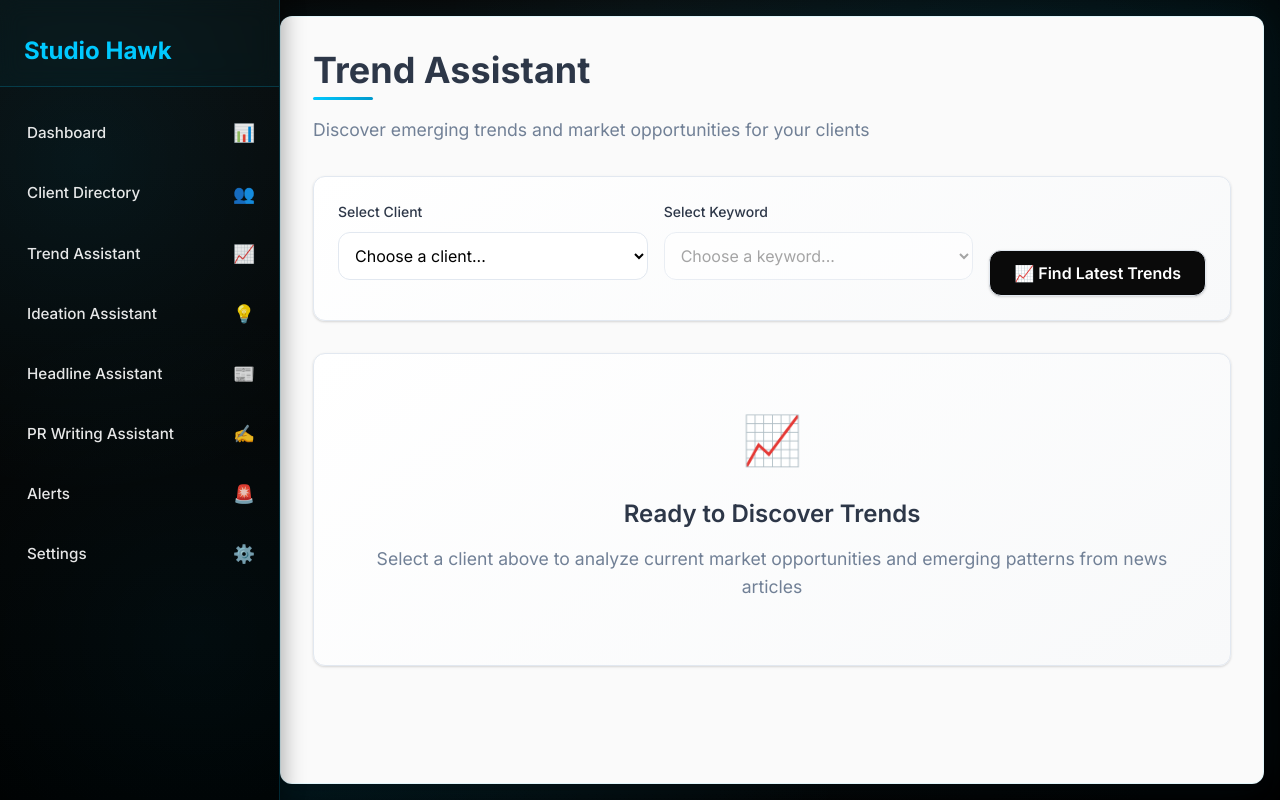
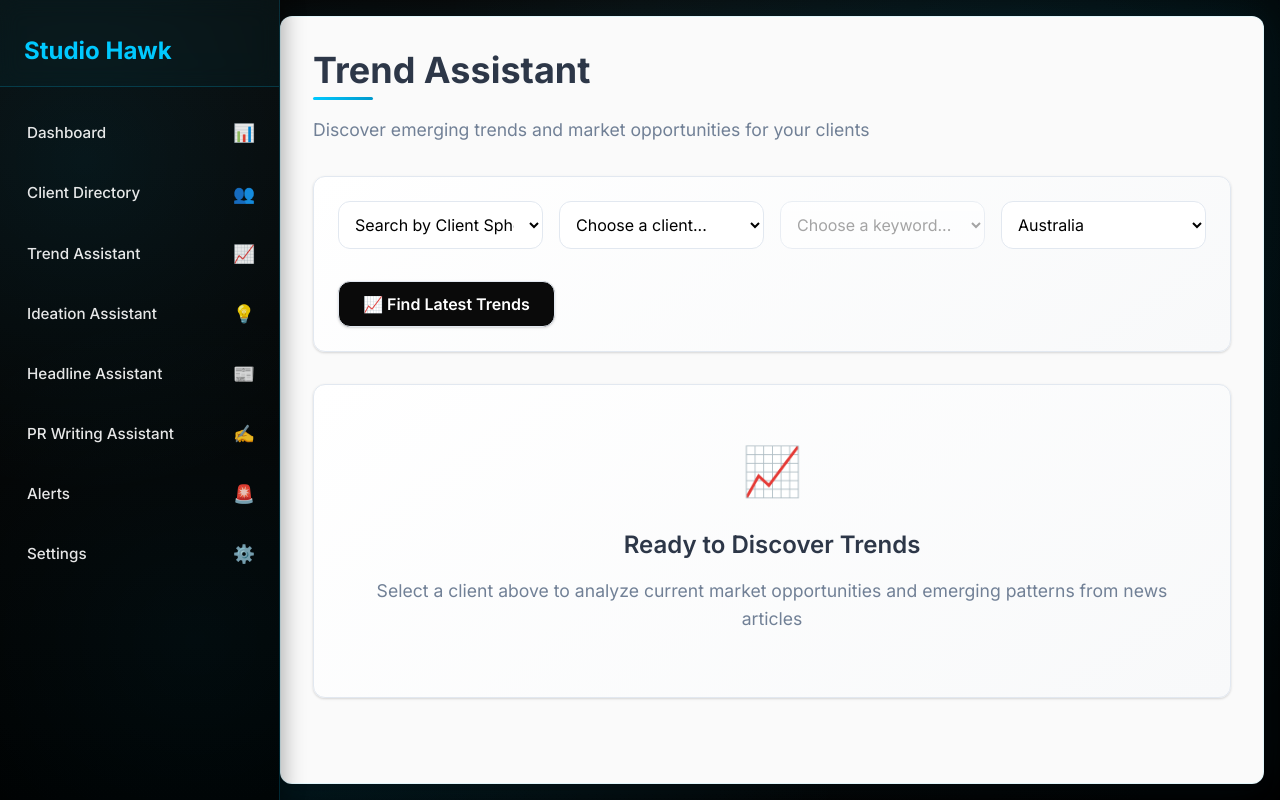
Before and after one commit to dani-studiohawk/SH-Internal-Tool, a Next.js app: page /trend-assistant in a window 1280 px wide. Built offline with nearby package versions, Linux system fonts and the light colour scheme.

Commit message:
trend spotter

```diff
--- a/pages/api/analyze-trends.js
+++ b/pages/api/analyze-trends.js
@@ -23,6 +23,8 @@ export default async function handler(req, res) {
     const articlesText = articles.map(article =>
       `Title: ${article.title}\nDescription: ${article.description}\nPublished: ${article.publishedAt}`
     ).join('\n\n');
+
+    console.log('Articles received for analysis:', articles);
 
     const prompt = `Analyze the following news articles related to "${keyword}" and identify emerging trends.
 
--- a/pages/trend-assistant.js
+++ b/pages/trend-assistant.js
@@ -9,7 +9,10 @@ export default function TrendAssistant() {
   const [clients, setClients] = useState([]);
   const [selectedClient, setSelectedClient] = useState('');
   const [selectedKeyword, setSelectedKeyword] = useState('');
+  const [selectedLocation, setSelectedLocation] = useState('Australia');
+  const [customKeyword, setCustomKeyword] = useState('');
   const [error, setError] = useState('');
+  const [mode, setMode] = useState('client');
 
   useEffect(() => {
     const stored = localStorage.getItem('clients');
@@ -28,9 +31,29 @@ export default function TrendAssistant() {
         const storedKeyword = localStorage.getItem(`keyword_${clientId}`);
         if (storedTrends) {
           setTrends(JSON.parse(storedTrends));
+          if (clientId === "custom") {
+            setSelectedClient("");
+            setSelectedKeyword("custom");
+            if (storedKeyword) {
+              setCustomKeyword(storedKeyword);
+            }
+          } else {
             setSelectedClient(clientId);
             if (storedKeyword) {
+              const client = clients.find(c => c.id == clientId);
+              if (client && client.spheres) {
+                const keywords = client.spheres.split(',').map(k => k.trim()).filter(k => k.length > 0);
+                if (keywords.includes(storedKeyword)) {
                   setSelectedKeyword(storedKeyword);
+                } else {
+                  setSelectedKeyword("custom");
+                  setCustomKeyword(storedKeyword);
+                }
+              } else {
+                setSelectedKeyword("custom");
+                setCustomKeyword(storedKeyword);
+              }
+            }
           }
         }
       }
@@ -39,6 +62,7 @@ export default function TrendAssistant() {
 
   useEffect(() => {
     // Reset keyword selection when client changes
+    if (mode === 'client') {
       setSelectedKeyword('');
       if (selectedClient) {
         const client = clients.find(c => c.id == selectedClient);
@@ -51,24 +75,56 @@ export default function TrendAssistant() {
           }
         }
       }
-  }, [selectedClient, clients]);
+    }
+  }, [selectedClient, clients, mode]);
+
+  useEffect(() => {
+    if (mode === 'custom') {
+      setSelectedClient('');
+      setSelectedKeyword('custom');
+    } else {
+      setSelectedKeyword('');
+      setCustomKeyword('');
+    }
+  }, [mode]);
+
+  useEffect(() => {
+    const options = getLocationOptions();
+    if (!options.includes(selectedLocation)) {
+      setSelectedLocation(options[0] || 'Australia');
+    }
+  }, [mode, selectedClient, clients]);
+
+  const defaultLocations = ['United States', 'UK', 'Australia'];
+
+  const getLocationOptions = () => {
+    if (mode === 'client' && selectedClient) {
+      const client = clients.find(c => c.id == selectedClient);
+      return client && client.outreachLocations && client.outreachLocations.length > 0 ? client.outreachLocations : defaultLocations;
+    } else {
+      return defaultLocations;
+    }
+  };
 
   const findTrends = async () => {
-    if (!selectedClient || !selectedKeyword) return;
+    if (!(selectedKeyword === "custom" ? customKeyword.trim() : selectedKeyword) || !selectedLocation) return;
 
     setLoading(true);
     setTrends([]);
     setError('');
 
+    // Clear previous cached data
+    const clientId = selectedClient || "custom";
+    localStorage.removeItem(`trends_${clientId}`);
+    localStorage.removeItem(`articles_${clientId}`);
+    localStorage.removeItem(`keyword_${clientId}`);
+
     try {
-      const client = clients.find(c => c.id == selectedClient);
-      if (!client) {
-        setError('Client not found. Please try selecting a different client.');
-        setLoading(false);
-        return;
-      }
+      const client = selectedClient ? clients.find(c => c.id == selectedClient) : null;
 
-      console.log('Using keyword:', selectedKeyword);
+      const keyword = selectedKeyword === "custom" ? customKeyword.trim() : selectedKeyword;
+
+      console.log('Using keyword:', keyword);
 
       const countryMap = {
         'Australia': 'au',
@@ -76,21 +132,14 @@ export default function TrendAssistant() {
         'United States': 'us'
       };
 
-      const outreachCountries = client.outreachLocations || [];
-      if (outreachCountries.length === 0) {
-        setError('No outreach locations found for this client. Please add locations in the client directory.');
-        setLoading(false);
-        return;
-      }
-
-      const country = countryMap[outreachCountries[0]] || 'us';
+      const country = countryMap[selectedLocation] || 'us';
       console.log('Using country:', country);
 
       const API_KEY = "b747f4ded0bc7bd0eceffc4a073baae2";
       const url = "https://gnews.io/api/v4/search";
 
       const params = new URLSearchParams({
-        q: selectedKeyword,
+        q: keyword,
         lang: "en",
         country: country,
         max: 10,
@@ -111,6 +160,7 @@ export default function TrendAssistant() {
 
       if (data.articles && data.articles.length > 0) {
         console.log('Found', data.articles.length, 'articles, analyzing with AI...');
+        console.log('Articles to analyze:', data.articles);
         // Analyze with GPT
         const analyzeResponse = await fetch('/api/analyze-trends', {
           method: 'POST',
@@ -119,7 +169,7 @@ export default function TrendAssistant() {
           },
           body: JSON.stringify({
             articles: data.articles,
-            keyword: selectedKeyword
+            keyword: keyword
           }),
         });
 
@@ -136,9 +186,9 @@ export default function TrendAssistant() {
           setTrends(processedTrends);
 
           // Store trends, articles, and keyword for detail view
-          localStorage.setItem(`trends_${selectedClient}`, JSON.stringify(processedTrends));
-          localStorage.setItem(`articles_${selectedClient}`, JSON.stringify(data.articles));
-          localStorage.setItem(`keyword_${selectedClient}`, selectedKeyword);
+          localStorage.setItem(`trends_${clientId}`, JSON.stringify(processedTrends));
+          localStorage.setItem(`articles_${clientId}`, JSON.stringify(data.articles));
+          localStorage.setItem(`keyword_${clientId}`, keyword);
         } else {
           setError('No trends could be identified from the current news articles. Try again later or with a different client.');
         }
@@ -164,11 +214,21 @@ export default function TrendAssistant() {
 
       {/* Controls Menu */}
       <div className="card" style={{ marginBottom: '2rem', padding: '1.5rem' }}>
-        <div style={{ display: 'flex', gap: '1rem', alignItems: 'end', flexWrap: 'wrap' }}>
+        <div style={{ display: 'flex', gap: '1rem', alignItems: 'start', flexWrap: 'wrap' }}>
           <div style={{ flex: 1, minWidth: '200px' }}>
-            <label style={{ fontSize: '0.875rem', fontWeight: '500', marginBottom: '0.5rem', display: 'block' }}>
-              Select Client
-            </label>
+            <select
+              value={mode}
+              onChange={e => setMode(e.target.value)}
+              style={{ padding: '0.75rem', borderRadius: 'var(--border-radius)', border: '1px solid var(--border-color)', backgroundColor: 'white', width: '100%' }}
+            >
+              <option value="client">Search by Client Spheres</option>
+              <option value="custom">Custom Keyword Search</option>
+            </select>
+          </div>
+
+          {mode === 'client' && (
+            <>
+              <div style={{ flex: 1, minWidth: '200px' }}>
                 <select
                   value={selectedClient}
                   onChange={e => setSelectedClient(e.target.value)}
@@ -182,9 +242,6 @@ export default function TrendAssistant() {
               </div>
 
               <div style={{ flex: 1, minWidth: '200px' }}>
-            <label style={{ fontSize: '0.875rem', fontWeight: '500', marginBottom: '0.5rem', display: 'block' }}>
-              Select Keyword
-            </label>
                 <select
                   value={selectedKeyword}
                   onChange={e => setSelectedKeyword(e.target.value)}
@@ -197,12 +254,36 @@ export default function TrendAssistant() {
                   ))}
                 </select>
               </div>
+            </>
+          )}
 
-          <div style={{ flexShrink: 0 }}>
-            <div style={{ height: '1.5rem', marginBottom: '0.5rem' }}></div> {/* Spacer for alignment */}
+          {mode === 'custom' && (
+            <div style={{ flex: 1, minWidth: '200px' }}>
+              <input
+                type="text"
+                placeholder="Enter custom keyword"
+                value={customKeyword}
+                onChange={e => setCustomKeyword(e.target.value)}
+                style={{ padding: '0.75rem', borderRadius: 'var(--border-radius)', border: '1px solid var(--border-color)', backgroundColor: 'white', width: '100%' }}
+              />
+            </div>
+          )}
+
+          <div style={{ flex: 1, minWidth: '200px' }}>
+            <select
+              value={selectedLocation}
+              onChange={e => setSelectedLocation(e.target.value)}
+              style={{ padding: '0.75rem', borderRadius: 'var(--border-radius)', border: '1px solid var(--border-color)', backgroundColor: 'white', width: '100%' }}
+            >
+              {getLocationOptions().map(location => (
+                <option key={location} value={location}>{location}</option>
+              ))}
+            </select>
+          </div>
+
           <button
             onClick={findTrends}
-              disabled={loading || !selectedClient || !selectedKeyword}
+            disabled={loading || !(selectedKeyword === "custom" ? customKeyword.trim() : selectedKeyword) || !selectedLocation}
             style={{
               padding: '0.75rem 1.5rem',
               fontSize: '1rem',
@@ -211,12 +292,11 @@ export default function TrendAssistant() {
               backgroundColor: 'var(--primary-color)',
               color: 'white',
               cursor: 'pointer',
-                height: 'auto'
+              flexShrink: 0
             }}
           >
             {loading ? '🔍 Analyzing...' : '📈 Find Latest Trends'}
           </button>
-          </div>
         </div>
       </div>
 
@@ -265,7 +345,7 @@ export default function TrendAssistant() {
               key={trend.id}
               className="card"
               style={{ cursor: 'pointer' }}
-              onClick={() => router.push(`/trend-detail?trendId=${trend.id}&clientId=${selectedClient}`)}
+              onClick={() => router.push(`/trend-detail?trendId=${trend.id}&clientId=${selectedClient || "custom"}`)}
             >
               <div className="flex-between" style={{ marginBottom: '1rem' }}>
                 <span className="text-sm text-muted">{trend.category}</span>
```
Lines whose indentation alone changed are shown as unchanged.
